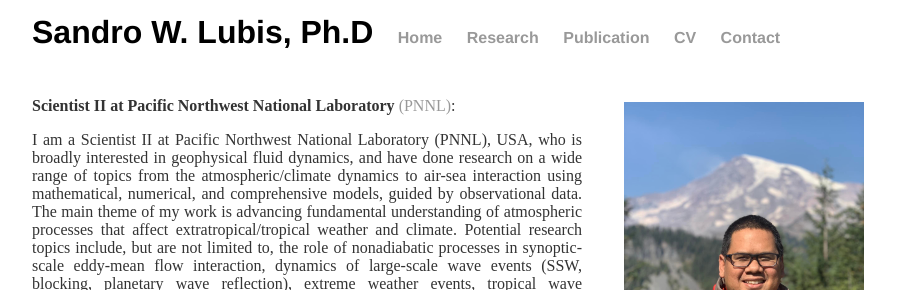
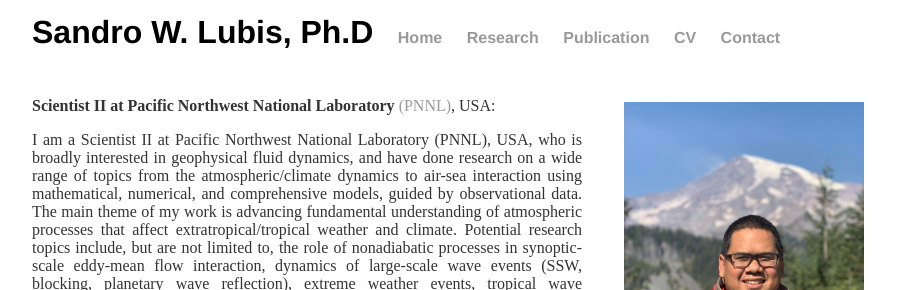
Before and after one commit to sandrolubis/sandrolubis.github.io, a Jekyll site: the page built from index.html, in a window 1280 px wide. Shown: the part 210-500 px from the top of the page, without its empty margins (276-1199 px from the left). Built offline with Jekyll 4.4.1, drawn with Linux system fonts in a browser that asks for light colours.

Commit message:
Update index.html

```diff
--- a/index.html
+++ b/index.html
@@ -31,7 +31,7 @@
 	<img src="/assets/images/new_profile.jpeg" alt="Me" style="position:absolute; left:900px;width:240px;padding-top:35px">
 
 
-	<p class="ex", style="padding-top:30px"><font size=3><b>Scientist II at Pacific Northwest National Laboratory</b> <a href="https://www.pnnl.gov/">(PNNL)</a>:</p>
+	<p class="ex", style="padding-top:30px"><font size=3><b>Scientist II at Pacific Northwest National Laboratory</b> <a href="https://www.pnnl.gov/">(PNNL)</a>, USA:</p>
 
 
 	<p class="ex"><font size=3>I am a Scientist II at Pacific Northwest National Laboratory (PNNL), USA, who is broadly interested in geophysical fluid dynamics, and have done research on a wide range of topics from the atmospheric/climate dynamics
```
